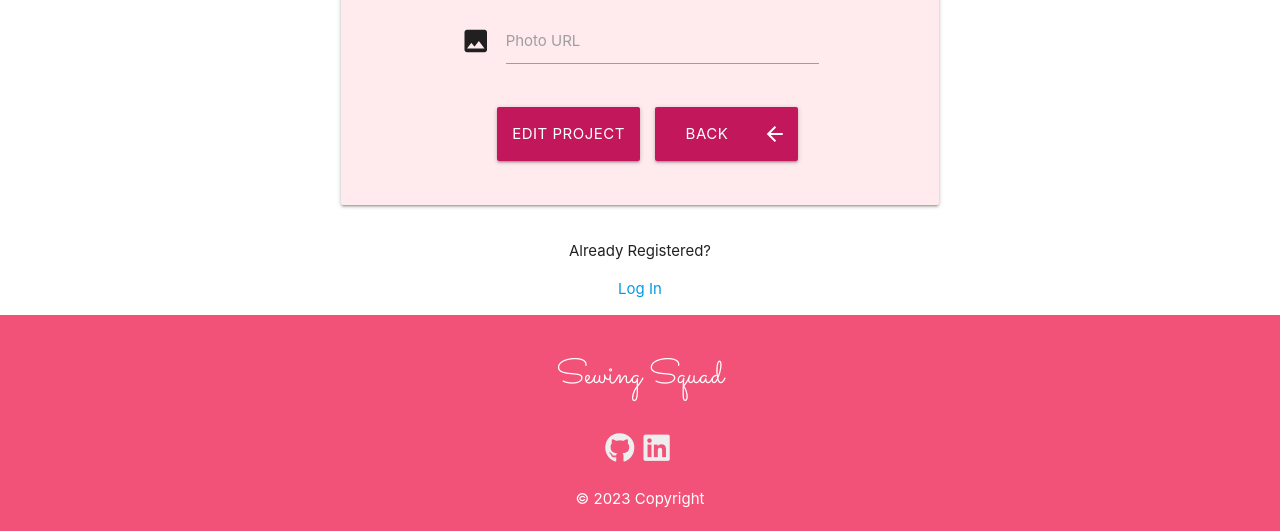
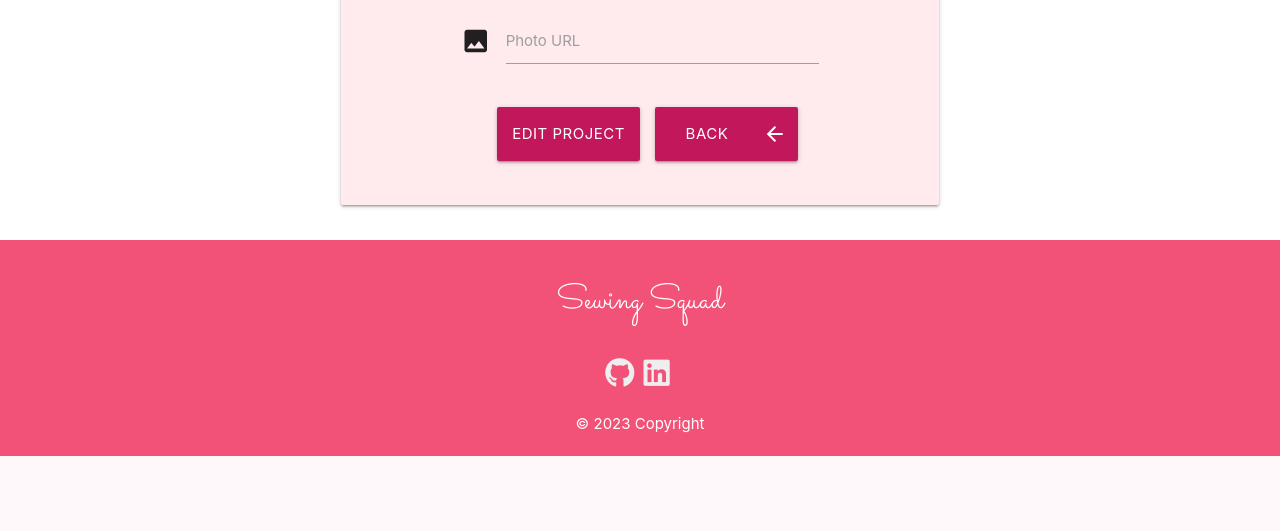
Before and after one commit to vero-nika-2828/sewing-squad-gitpod, a Flask app: template sewingsquad/templates/edit_project.html in a window 1280 px wide. Shown: the part 1123-1654 px from the top of the page. After the commit the page ends 1579 px from the top, so only its background shows below. Run offline with Flask 2, Linux system fonts and the light colour scheme; the template is opened without the code that fills it, so the values that code supplies are empty; some libraries are stand-ins or nearby versions; some web fonts are replaced.

Commit message:
Remove Login page link in edit.html

```diff
--- a/sewingsquad/templates/edit_project.html
+++ b/sewingsquad/templates/edit_project.html
@@ -119,13 +119,4 @@
       </div>
     </form>
 
-    <!--Link to Log in Page for registered users-->
-    <div class="col s12 m12 center-align">
-        <p>
-            Already Registered?
-        <p>
-            <a href="{{ url_for('login') }}" alt=>Log In</a>
-    </div>
-</div>
-
 {% endblock %}
```
